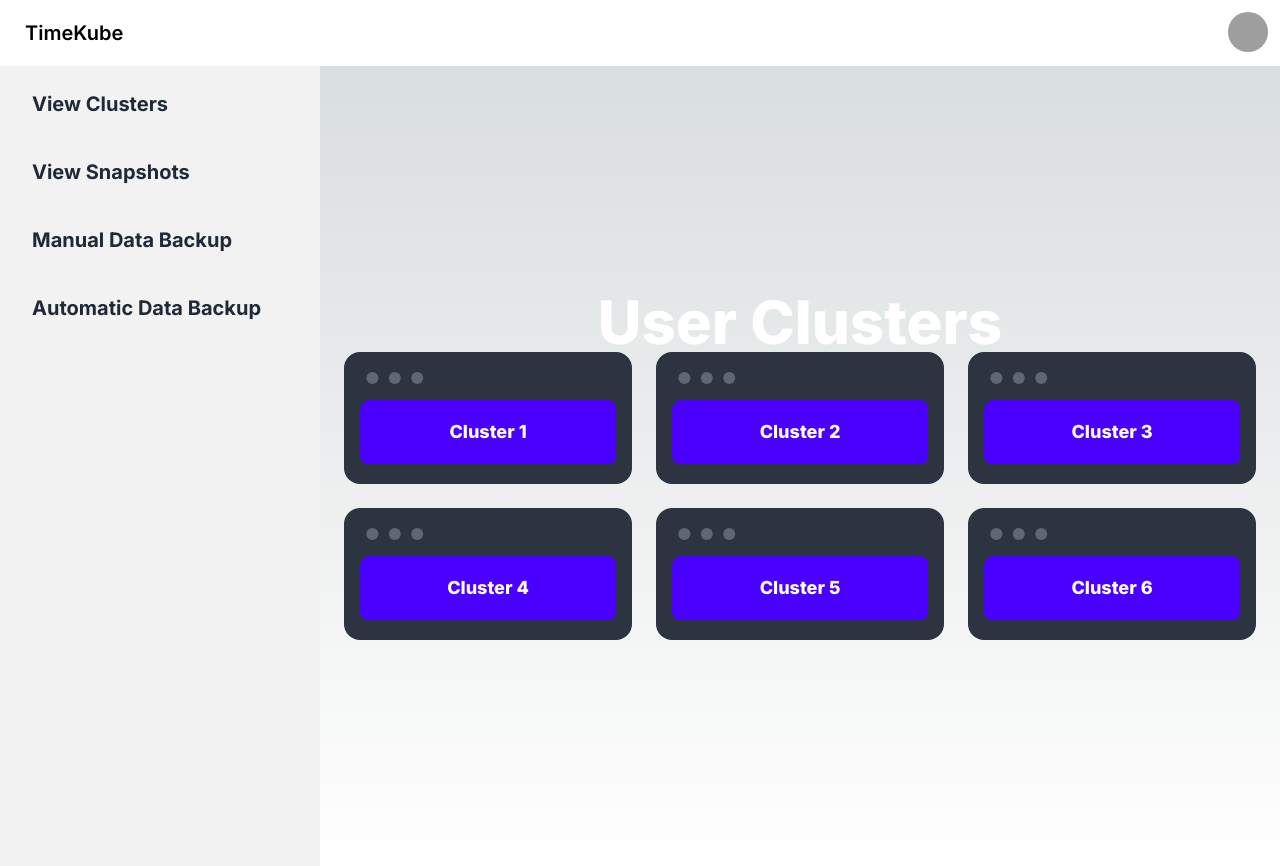
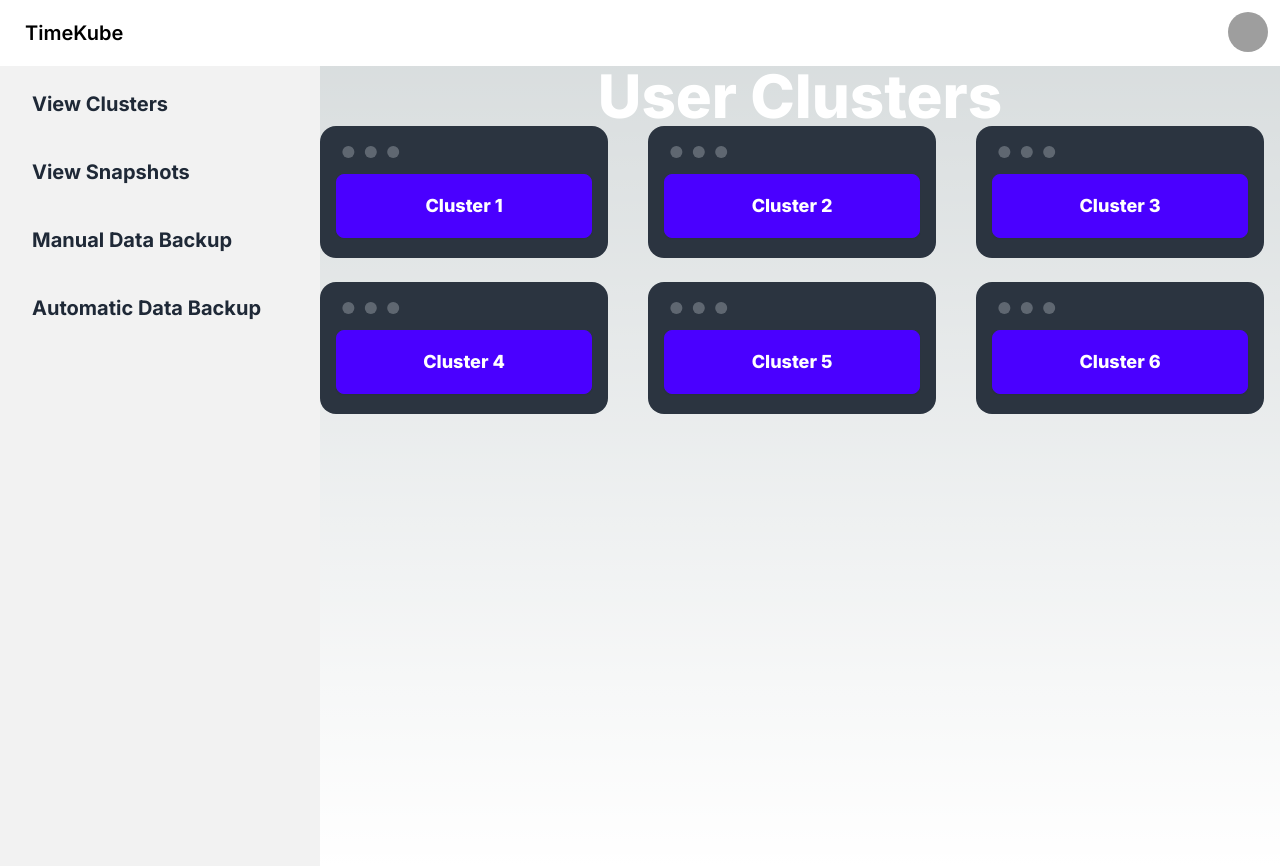
Before and after one commit to oslabs-beta/TimeKube, a Next.js app: page /dashboard/cluster in a window 1280 px wide. Built offline with nearby package versions, Linux system fonts and the light colour scheme; grey boxes are pictures that could not be loaded.

Commit message:
Removed flex from sidebar contents (page contents)

```diff
--- a/src/app/sidebar.tsx
+++ b/src/app/sidebar.tsx
@@ -10,7 +10,8 @@
     return (
     <div className="drawer lg:drawer-open">
       <input id="my-drawer-2" type="checkbox" className="drawer-toggle" />
-      <div className="drawer-content flex flex-col items-center justify-center">
+      {/* <div className="drawer-content flex flex-col items-center justify-center"> */}
+      <div className="drawer-content">
         {content}
         <label htmlFor="my-drawer-2" className="btn btn-primary drawer-button lg:hidden">Open drawer</label>
 
```
